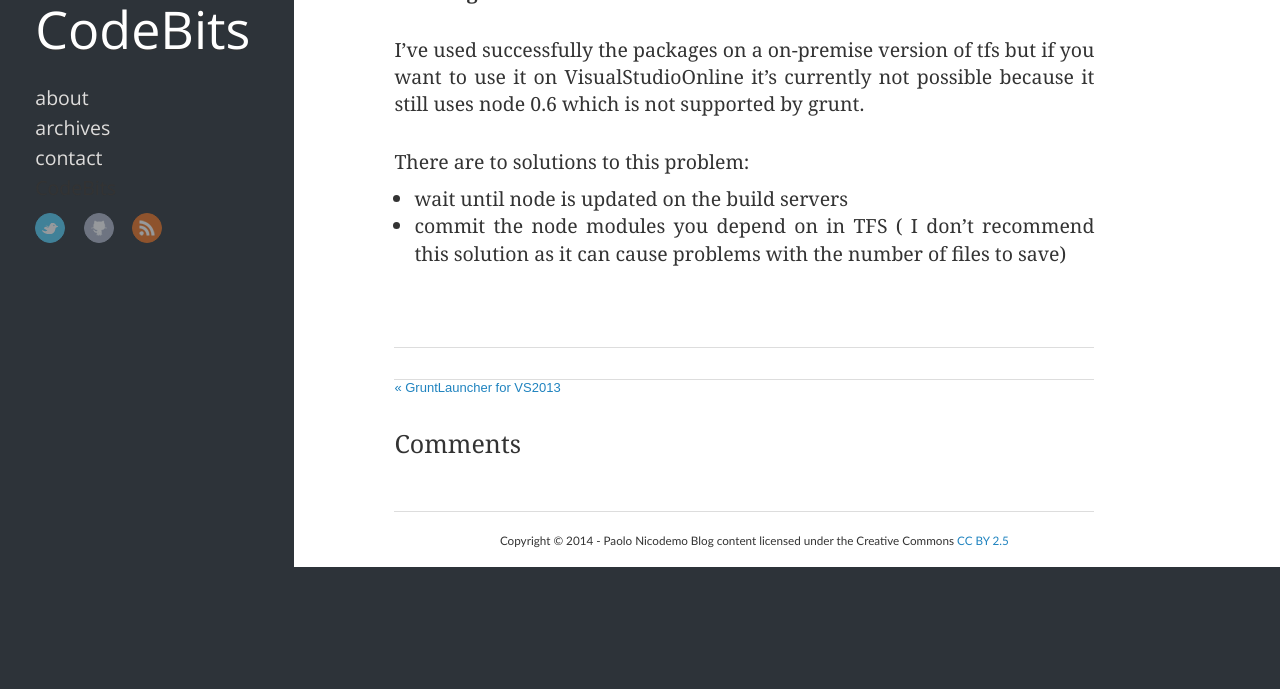
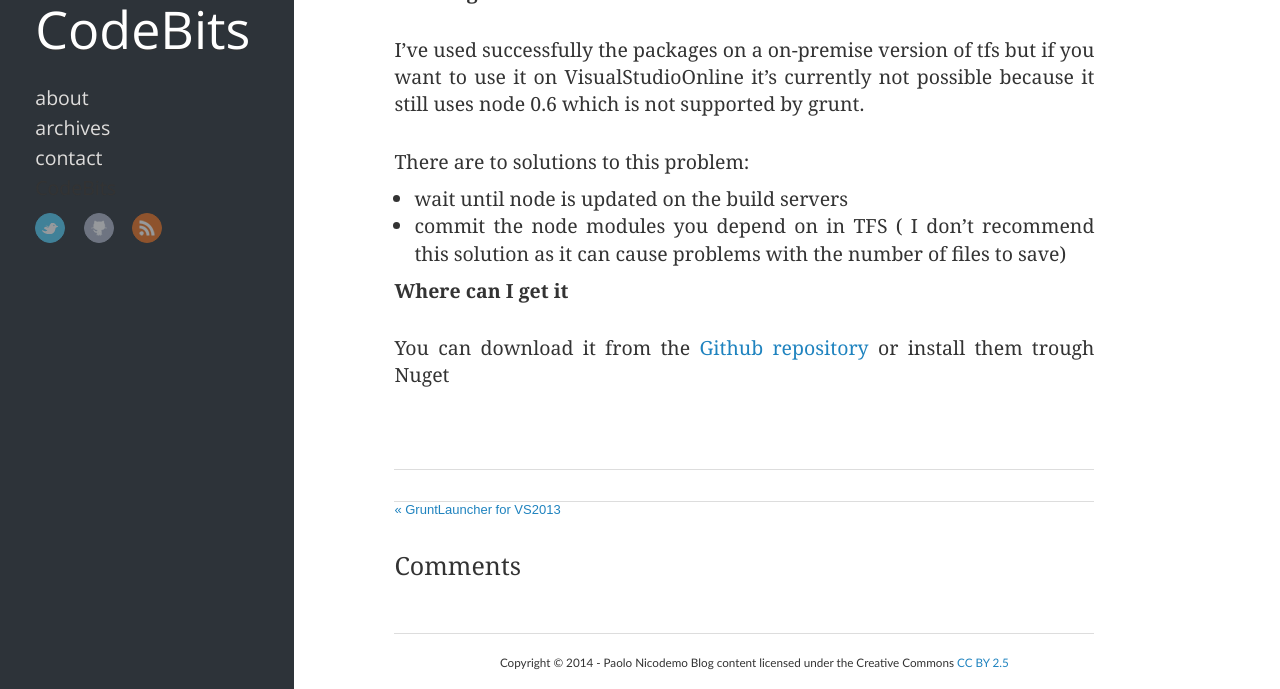
Before and after one commit to Bjornej/bjornej.github.com, a Jekyll site: the page built from _posts/2014-01-19-grunt-msbuild-and-tfs.md, in a window 1280 px wide and 900 px high, scrolled down 970 px, cut to the strip 211-900 px from the top of the window. Built offline with Jekyll 4.4.1, drawn with Linux system fonts in a browser that asks for light colours; nearby versions of some CDN libraries; Markdown is read by kramdown in place of the engine named in the settings; comment, search, counter and statistics services are not loaded; before the commit the page ends 1748 px from its top, so only the background shows below that.

Commit message:
Updated 2014-01-19-grunt-msbuild-and-tfs.md

```diff
--- a/_posts/2014-01-19-grunt-msbuild-and-tfs.md
+++ b/_posts/2014-01-19-grunt-msbuild-and-tfs.md
@@ -40,3 +40,7 @@ There are to solutions to this problem:
 
 - wait until node is updated on the build servers
 - commit the node modules you depend on in TFS ( I don't recommend this solution as it can cause problems with the number of files to save)
+
+#### Where can I get it
+
+You can download it from the [Github repository](https://github.com/Bjornej/Grunt.MsBuild) or install them trough Nuget
```
